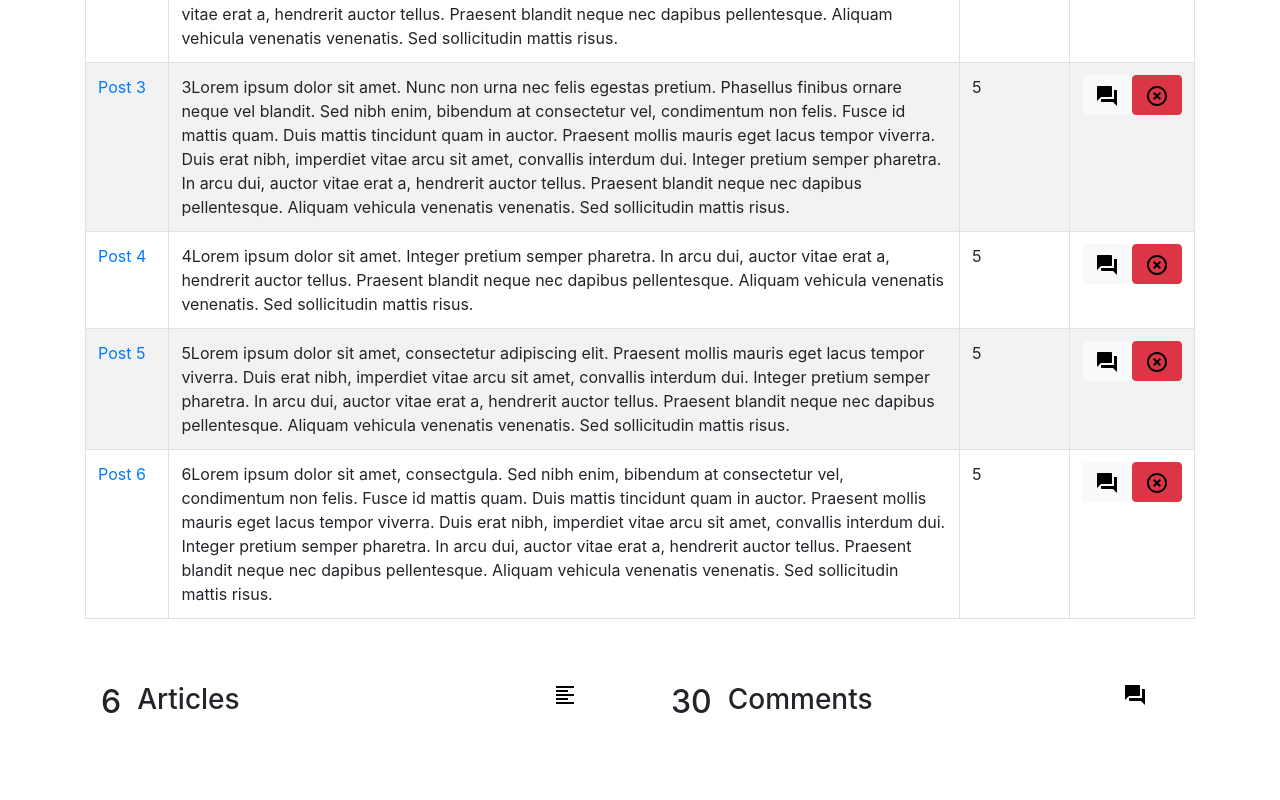
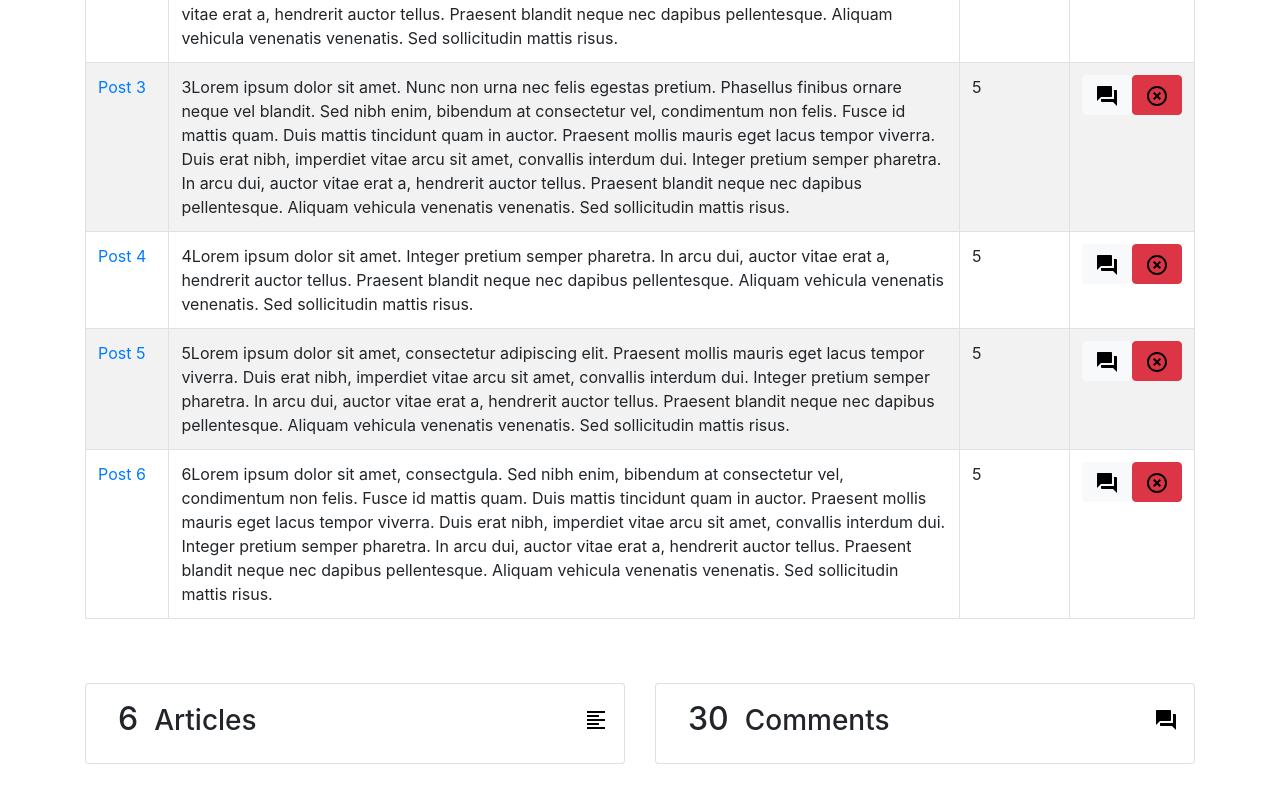
Before and after one commit to endorphin82/test, a React (Create React App) app: page / in a window 1280 px wide. Shown: the part 324-1124 px from the top of the page. Before the commit the page ends 1102 px from the top, so only its background shows below. Built offline with nearby package versions, Linux system fonts and the light colour scheme; data requests are answered from the project's data file.

Commit message:
10-refactor_cards_counters

```diff
--- a/package.json
+++ b/package.json
@@ -17,6 +17,7 @@
     "react-scripts": "3.0.1",
     "reactstrap": "^8.0.1",
     "redux": "^4.0.4",
+    "redux-thunk": "^2.3.0",
     "reselect": "^4.0.0"
   },
   "scripts": {
--- a/src/components/ArticlesCount/ArticlesCount.js
+++ b/src/components/ArticlesCount/ArticlesCount.js
@@ -1,20 +1,21 @@
-import React, { Component } from "react";
+import React from "react";
 import { connect } from "react-redux";
 import { articlesCountGetterSelector } from "../../selectors";
+import { Card } from "reactstrap";
 
-class ArticlesCount extends Component {
-  render() {
-    const { countArticles } = this.props;
-    return (
-      <div className="d-flex justify-content-start mt-5">
-        <h2 className="ml-3 mr-3">{countArticles}</h2> <h3> Articles</h3>
-        <svg className="ml-auto mr-5" xmlns="http://www.w3.org/2000/svg" width="24" height="24" viewBox="0 0 24 24"><path d="M15 15H3v2h12v-2zm0-8H3v2h12V7zM3 13h18v-2H3v2zm0 8h18v-2H3v2zM3 3v2h18V3H3z"/><path d="M0 0h24v24H0z" fill="none"/></svg>
-      </div>
-    );
-  }
+function ArticlesCount(props) {
+  const { countArticles } = props;
+  return (
+    <Card className="d-flex p-3 justify-content-start mt-5 flex-row">
+      <h2 className="ml-3 mr-3">{countArticles}</h2> <h3 className="mt-1"> Articles</h3>
+      <svg className="ml-auto mt-2" xmlns="http://www.w3.org/2000/svg" width="24" height="24" viewBox="0 0 24 24">
+        <path d="M15 15H3v2h12v-2zm0-8H3v2h12V7zM3 13h18v-2H3v2zm0 8h18v-2H3v2zM3 3v2h18V3H3z"/>
+        <path d="M0 0h24v24H0z" fill="none"/>
+      </svg>
+    </Card>
+  );
 }
 
 export default connect(state => ({
   countArticles: articlesCountGetterSelector(state)
-
 }), null)(ArticlesCount);
--- a/src/components/CommentsCount/CommentsCount.js
+++ b/src/components/CommentsCount/CommentsCount.js
@@ -1,19 +1,22 @@
-import React, { Component } from "react";
+import React from "react";
 import { connect } from "react-redux";
 import { commentsCountGetterSelector } from "../../selectors";
+import { Card} from "reactstrap";
 
-class CommentsCount extends Component {
-  render() {
-  const {countComments} = this.props;
-    return (
-      <div className="d-flex justify-content-start mt-5">
-        <h2 className="ml-3 mr-3">{countComments}</h2>  <h3> Comments</h3>
-        <svg className="ml-auto mr-5" xmlns="http://www.w3.org/2000/svg" width="24" height="24" viewBox="0 0 24 24"><path d="M0 0h24v24H0z" fill="none"/><path d="M21 6h-2v9H6v2c0 .55.45 1 1 1h11l4 4V7c0-.55-.45-1-1-1zm-4 6V3c0-.55-.45-1-1-1H3c-.55 0-1 .45-1 1v14l4-4h10c.55 0 1-.45 1-1z"/></svg>
-      </div>
-    );
-  }
+function CommentsCount(props) {
+  const { countComments } = props;
+  return (
+    <Card className="d-flex p-3 justify-content-start mt-5 flex-row">
+      <h2 className="ml-3 mr-3">{countComments}</h2>  <h3 className="mt-1"> Comments</h3>
+      <svg className="ml-auto mt-2" xmlns="http://www.w3.org/2000/svg" width="24" height="24" viewBox="0 0 24 24">
+        <path d="M0 0h24v24H0z" fill="none"/>
+        <path
+          d="M21 6h-2v9H6v2c0 .55.45 1 1 1h11l4 4V7c0-.55-.45-1-1-1zm-4 6V3c0-.55-.45-1-1-1H3c-.55 0-1 .45-1 1v14l4-4h10c.55 0 1-.45 1-1z"/>
+      </svg>
+    </Card>
+  );
 }
 
 export default connect(state => ({
   countComments: commentsCountGetterSelector(state)
-}),null)(CommentsCount);
+}), null)(CommentsCount);
--- a/src/store/store.js
+++ b/src/store/store.js
@@ -3,6 +3,7 @@ import reducer from "../reducer";
 import { routerMiddleware } from "connected-react-router";
 import { history } from "../history";
 import api from "./middlewares/api";
+import thunk from 'redux-thunk';
 
 const routerHistoryMiddleware = routerMiddleware(history);
 
@@ -13,7 +14,7 @@ const composeEnhancers =
       // Specify extension’s options like name, actionsBlacklist, actionsCreators, serialize...
     }) : compose;
 const enhancer = composeEnhancers(
-  applyMiddleware(api, routerHistoryMiddleware)
+  applyMiddleware(api, thunk, routerHistoryMiddleware)
 );
 
 const store = createStore(reducer, {}, enhancer);
```
Also changed, not shown: src/AC/index.js (+22 -0 lines), src/components/routes/MainArticles.js (+3 -6 lines), src/data.json (line endings or trailing spaces).
